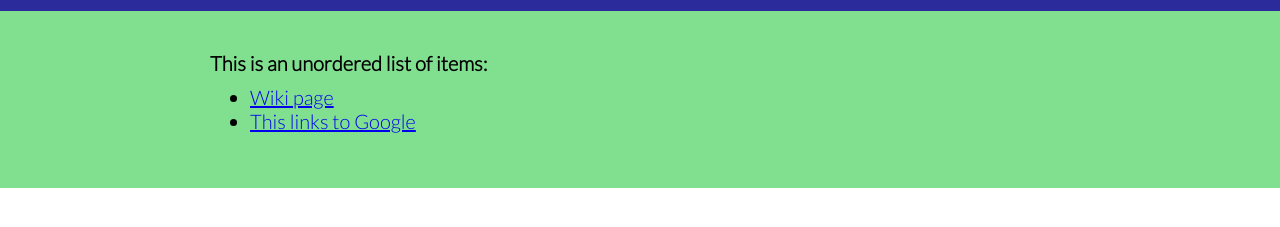
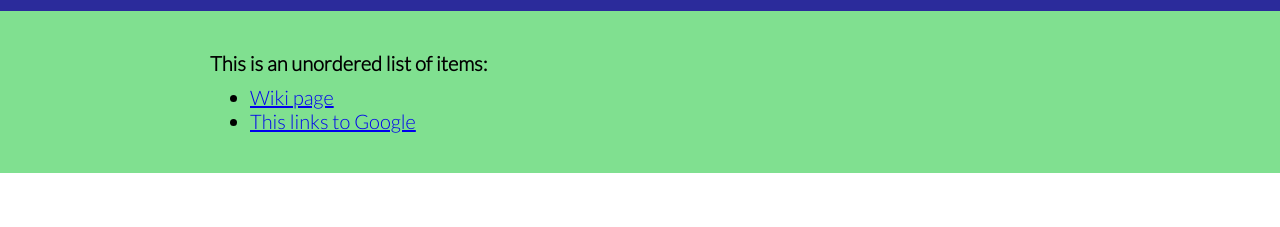
Before and after one commit to skcmw/cmw, a plain HTML site: page index.html in a window 1280 px wide. Shown: the part 459-686 px from the top of the page. Drawn offline with Linux system fonts and the light colour scheme.

Commit message:
Update style.css

```diff
--- a/style.css
+++ b/style.css
@@ -43,5 +43,5 @@ p {
 }
 
 ul {
-  padding-bottom: 25px;
+  padding-bottom: 10px;
 }
```
